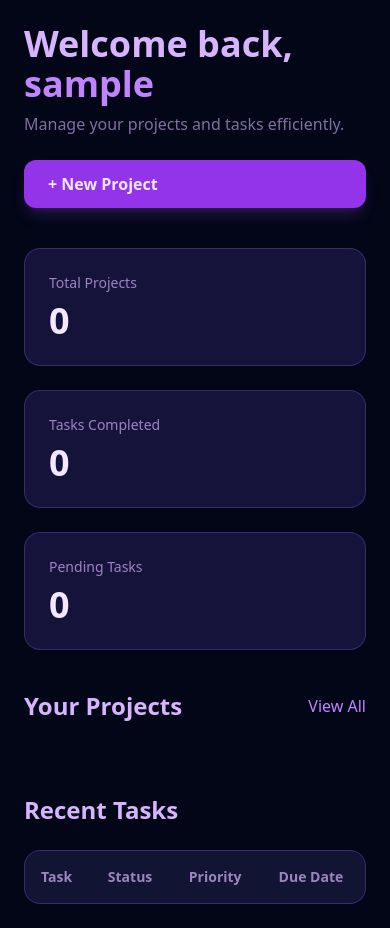
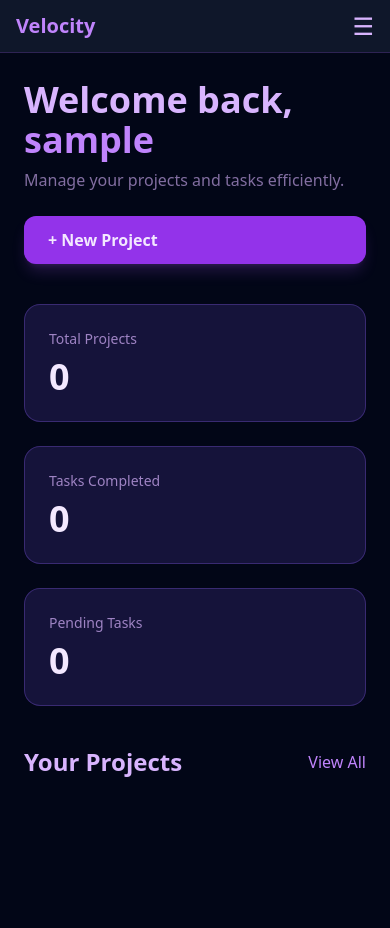
Before and after one commit to AbdulBasitKhatri/velocity, a Flask app: page /dashboard in a window 390 px wide. After the commit the page ends 777 px from the top, so only its background shows below. Run offline with Flask 3, Linux system fonts and the light colour scheme; the visitor is signed in with stand-in values (Sample User, id 1); data that the repository does not hold is empty; some libraries are stand-ins or nearby versions.

Commit message:
Improved sidebar (collapsible and mobile responsive), commented recent tasks section

```diff
--- a/templates/base.html
+++ b/templates/base.html
@@ -19,6 +19,24 @@
     {% block content %}{% endblock %}
     <script>
         feather.replace();
+
+        function toggleSidebar() {
+
+            const sidebar = document.getElementById('sidebar');
+            const overlay = document.getElementById('sidebarOverlay');
+
+            sidebar.style.left = '0';
+            overlay.classList.remove('hidden');
+        }
+
+        function closeSidebar() {
+
+            const sidebar = document.getElementById('sidebar');
+            const overlay = document.getElementById('sidebarOverlay');
+
+            sidebar.style.left = '-300px';
+            overlay.classList.add('hidden');
+        }
     </script>
 </body>
 </html>
--- a/templates/dashboard.html
+++ b/templates/dashboard.html
@@ -6,14 +6,65 @@
 
 <div class="w-full min-h-screen flex bg-slate-950 text-purple-100">
 
-    <!-- Sidebar -->
-    <aside class="w-64 bg-slate-900 border-r border-purple-500/20 p-6 hidden md:flex flex-col">
+    <!-- MOBILE TOPBAR -->
+    <div class="md:hidden fixed top-0 left-0 right-0 z-40 bg-slate-900 border-b border-purple-500/20 px-4 py-3 flex items-center justify-between">
 
-        <h1 class="text-3xl font-bold text-purple-400 mb-10">
+        <h1 class="text-xl font-bold text-purple-400">
             Velocity
         </h1>
 
-        <nav class="space-y-3">
+        <button
+            onclick="toggleSidebar()"
+            class="text-purple-300 hover:text-white text-2xl leading-none"
+        >
+            ☰
+        </button>
+
+    </div>
+
+    <!-- MOBILE OVERLAY -->
+    <div
+        id="sidebarOverlay"
+        onclick="closeSidebar()"
+        class="fixed inset-0 bg-black/50 z-40 hidden md:hidden"
+    ></div>
+
+    <!-- SIDEBAR -->
+    <aside
+        id="sidebar"
+        class="
+            fixed md:static
+            top-0 left-[-300px] md:left-0
+            z-50 md:z-auto
+            h-screen md:h-auto
+            w-64
+            bg-slate-900
+            border-r border-purple-500/20
+            p-6
+            flex flex-col
+            transition-all duration-300
+        "
+    >
+
+        <!-- HEADER -->
+        <div class="flex items-center justify-between mb-10">
+
+            <h1 class="text-3xl font-bold text-purple-400">
+                Velocity
+            </h1>
+
+            <!-- MOBILE CLOSE -->
+            <button
+                onclick="closeSidebar()"
+                class="md:hidden text-purple-300 text-2xl"
+            >
+                ×
+            </button>
+
+        </div>
+
+        <!-- NAV -->
+        <nav class="space-y-3 flex-1">
 
             <a href="/dashboard"
             class="block px-4 py-3 rounded-xl transition
@@ -50,10 +101,11 @@
 
         </nav>
 
-        <div class="mt-auto">
+        <!-- FOOTER -->
+        <div class="pt-6 border-t border-purple-500/20">
 
             <a href="/logout"
-               class="block text-center bg-red-500/20 hover:bg-red-500/30 text-red-300 py-3 rounded-xl transition">
+            class="block text-center bg-red-500/20 hover:bg-red-500/30 text-red-300 py-3 rounded-xl transition">
                 Logout
             </a>
 
@@ -62,7 +114,7 @@
     </aside>
 
     <!-- Main Content -->
-    <main class="flex-1 p-6 md:p-10 overflow-y-auto">
+    <main class="min-h-screen bg-slate-950 text-purple-100 p-6 pt-20 md:pt-6 flex-1 overflow-y-auto">
 
         <!-- Topbar -->
         <div class="flex flex-col md:flex-row md:items-center md:justify-between mb-10">
@@ -179,7 +231,7 @@
         </div>
 
         <!-- Recent Tasks -->
-        <div>
+        <!-- <div>
 
             <h3 class="text-2xl font-bold text-purple-300 mb-6">
                 Recent Tasks
@@ -254,7 +306,7 @@
 
             </div>
 
-        </div>
+        </div> -->
 
     </main>
 
```
